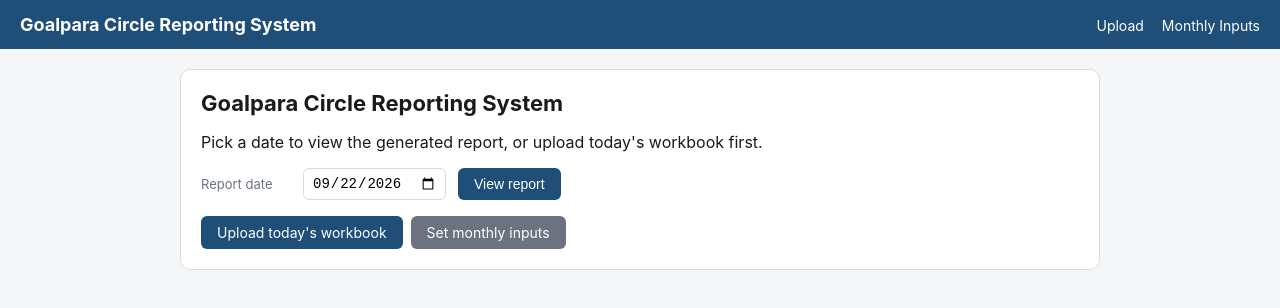
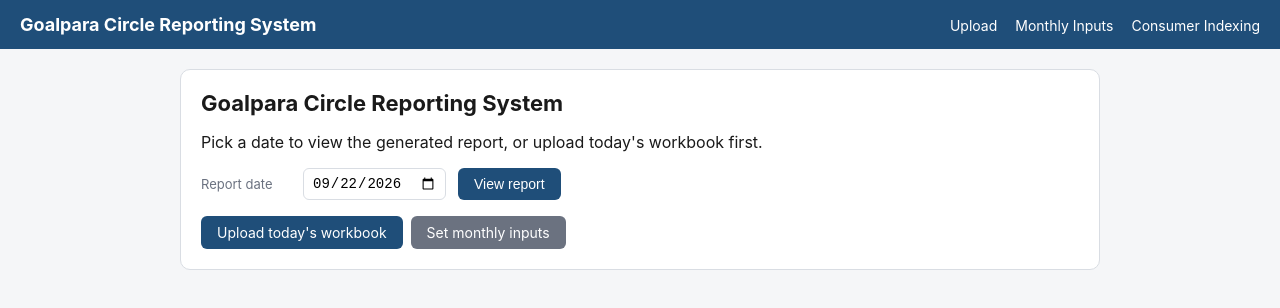
Before and after one commit to goalparaec/automation, a Next.js app: page / in a window 1280 px wide. Shown: the top 308 px of the page. Built offline with nearby package versions, Linux system fonts and the light colour scheme.

Commit message:
Add files via upload

```diff
--- a/app/layout.js
+++ b/app/layout.js
@@ -15,6 +15,7 @@ export default function RootLayout({ children }) {
             <nav>
               <a href="/upload">Upload</a>
               <a href="/manual-inputs">Monthly Inputs</a>
+              <a href="/consumer-indexing">Consumer Indexing</a>
             </nav>
           </header>
           <main className="app-main">{children}</main>
```
